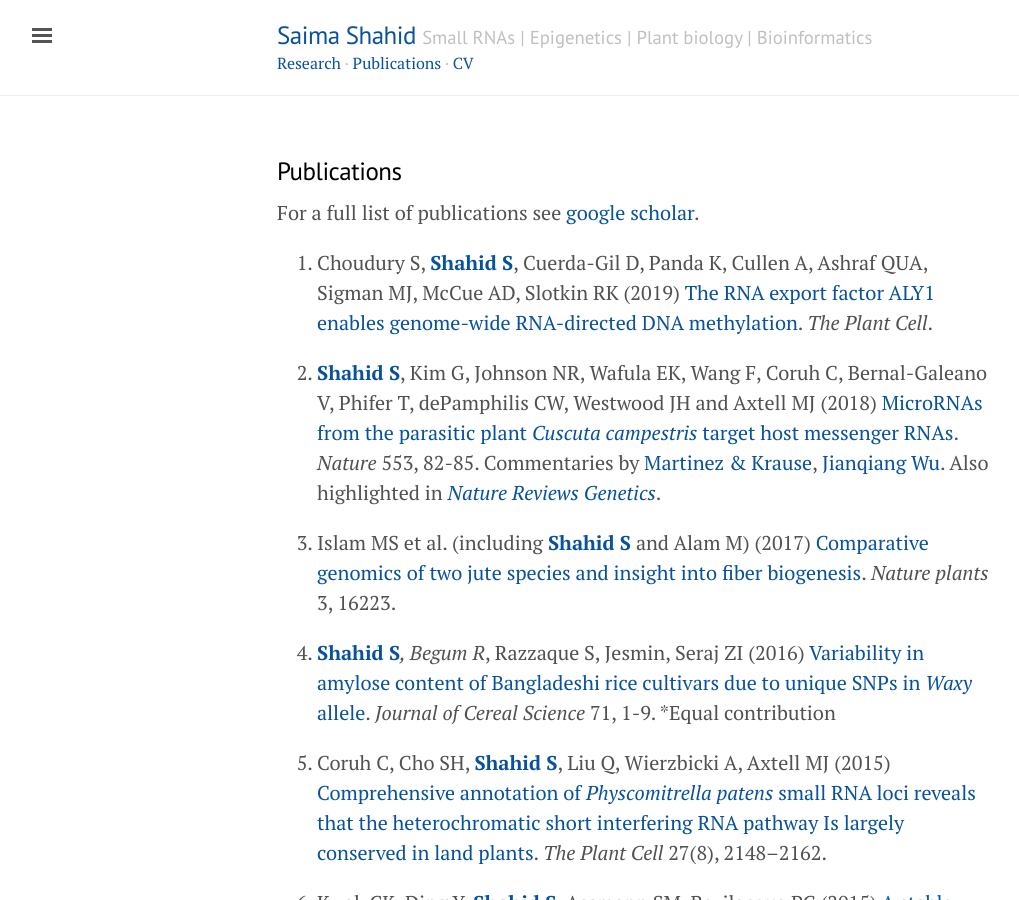
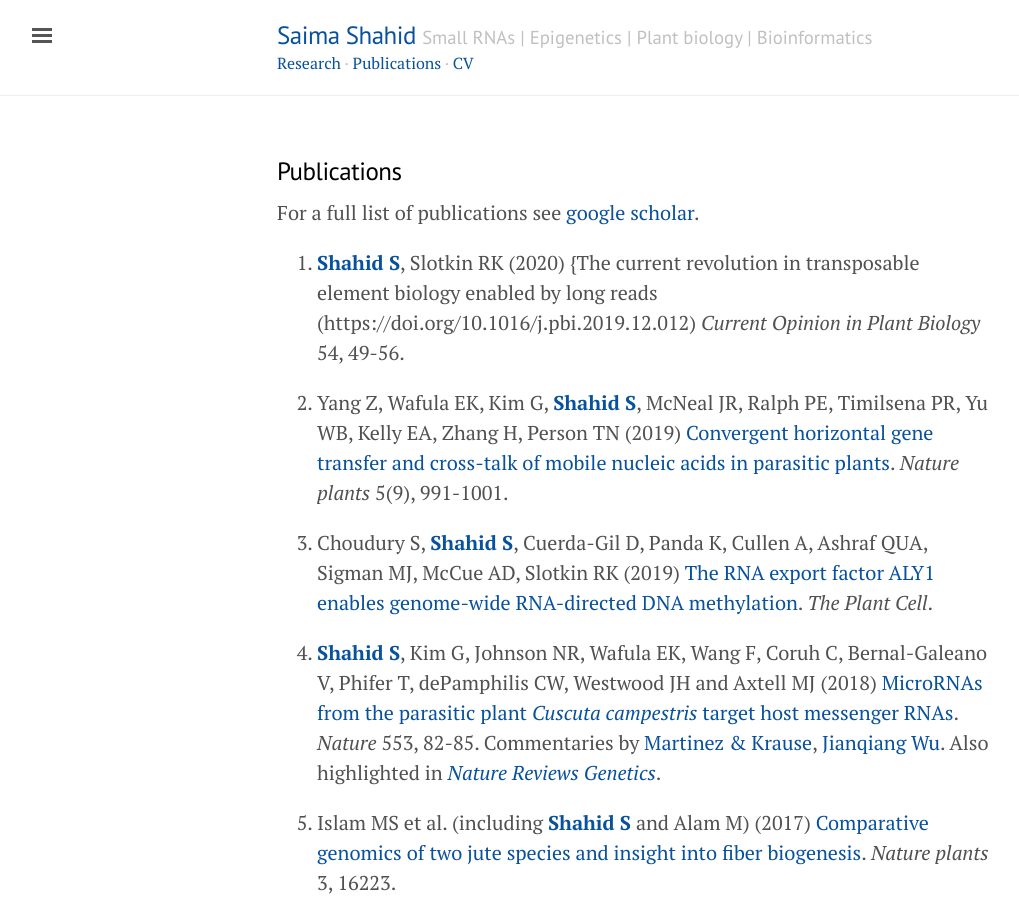
Before and after one commit to shahsam/saimashahid.github.io, a Jekyll site: the page built from publications.md, in a window 1280 px wide and 900 px high. Shown: the whole window, without its empty margins (3-1022 px from the left). Built offline with Jekyll 4.4.1, drawn with Linux system fonts in a browser that asks for light colours; nearby versions of some CDN libraries.

Commit message:
Update publications.md

```diff
--- a/publications.md
+++ b/publications.md
@@ -3,6 +3,10 @@ title: Publications
 layout: page
 ---
 For a full list of publications see [google scholar](https://scholar.google.com/citations?user=lez4bcIAAAAJ&hl=en).
+1. __Shahid S__, Slotkin RK (2020) {The current revolution in transposable element biology enabled by long reads (https://doi.org/10.1016/j.pbi.2019.12.012) *Current Opinion in Plant Biology* 54, 49-56.
+
+1. Yang Z, Wafula EK, Kim G, __Shahid S__, McNeal JR, Ralph PE, Timilsena PR, Yu WB, Kelly EA, Zhang H, Person TN (2019) [Convergent horizontal gene transfer and cross-talk of mobile nucleic acids in parasitic plants](https://doi.org/10.1038/s41477-019-0458-0). *Nature plants* 5(9), 991-1001.
+
 1. Choudury S, __Shahid S__, Cuerda-Gil D, Panda K, Cullen A, Ashraf QUA, Sigman MJ, McCue AD, Slotkin RK (2019) [The RNA export factor ALY1 enables genome-wide RNA-directed DNA methylation](http://dx.doi.org/10.1105/tpc.18.00624). *The Plant Cell*.
 
 1. __Shahid S__, Kim G, Johnson NR, Wafula EK, Wang F, Coruh C, Bernal-Galeano V, Phifer T, dePamphilis CW, Westwood JH and Axtell MJ (2018) [MicroRNAs from the parasitic plant *Cuscuta* *campestris* target host messenger RNAs](http://dx.doi.org/10.1038/nature25027). *Nature* 553, 82-85. Commentaries by [Martinez & Krause](http://ncri.amegroups.com/article/view/4462), [Jianqiang Wu](https://www.sciencedirect.com/science/article/pii/S1674205218300546). Also highlighted in [*Nature Reviews Genetics*](https://www.nature.com/articles/nrg.2018.3).
```
